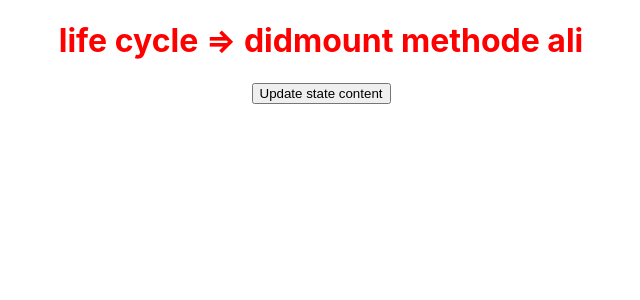
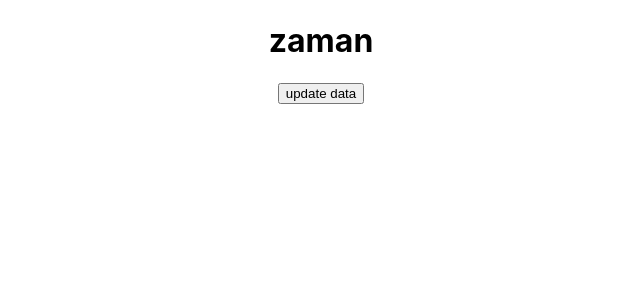
Before and after one commit to zamiasha/Learning-react-, a React (Create React App) app: page / in a window 1280 px wide. Shown: the top 300 px of the page, without its empty margins (319-959 px from the left). Built offline with nearby package versions, Linux system fonts and the light colour scheme.

Commit message:
hooks  used  for  class components  features in functional components

```diff
--- a/src/App.jsx
+++ b/src/App.jsx
@@ -1,54 +1,25 @@
-// import React, {useState} from 'react';
-import React from 'react';
-// import React,{useState} from 'react';
+// import React from 'react';
+import React, {useState, use} from 'react';
 // import logo from './logo.svg';
 import './App.css';
 // import Login from './components/Login';
-// import Uses from './components/Uses'
-// import MemberUses from './components/MemberUses'
-// import Constructtrlifecycle from './components/Constructtrlifecycle';
-
-// import DidMountlifecycle from './components/DidMountlifecycle'
 
 
 
 
-// testing and  impletation  Comment
-// function App() {
-
-//     return (
-//         <div className="App">
-//               <h1>Lifecycle Methode DidMountlifecycle</h1>
-
-//         </div>
-//     )
-
-// }
 
 
+function App() {
 
- class  App extends React.Component {
+    const [data, setData] = useState("zaman");
+    return (
+        <div className="App">
+              <h1>{data}</h1>
 
-    constructor () {
-        super();
-         this.state={
-            name:"ali"
-         }
-    }
-    componentDidMount () {
-        console.warn("all over  them s")
-    }
-    render () {
-        console.warn("lets finsih ")
-        return (
-            <div className='App'>
-                <h1 style={{color: 'red'}}>
-                     life cycle => didmount methode {this.state.name}
-                </h1>
-                <button onClick={() => {this.setState({name:"zamnan"})}} >Update  state content</button>
-            </div>
-        )
-    }
+              <button onClick={() => setData("sher")}>update data </button>
+        </div>
+    )
+
 }
 
 
```
